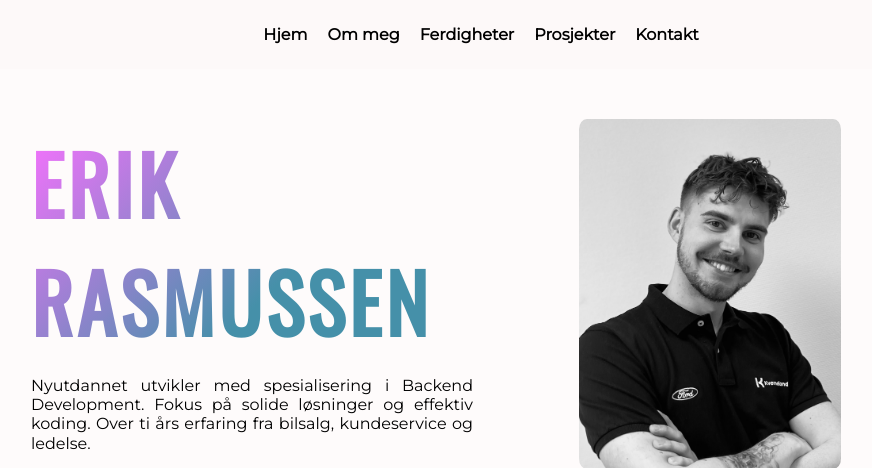
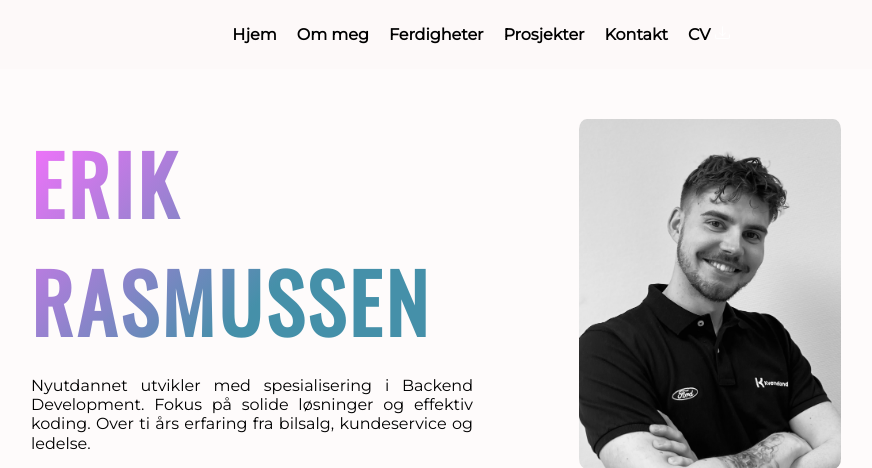
Before and after one commit to rasme95/NETTSIDE-PROTFOLIO, a Node server app: page / in a window 1280 px wide. Shown: the top 468 px of the page, without its empty margins (159-1031 px from the left). Run offline with Node 20, Linux system fonts and the light colour scheme; some libraries are stand-ins or nearby versions.

Commit message:
added CV-download

```diff
--- a/public/stylesheets/style.css
+++ b/public/stylesheets/style.css
@@ -805,3 +805,10 @@ footer{
 button-outline {
     margin-top: 5px;
 }
+
+.cv-download
+{
+    filter:invert();
+    width: auto;
+    height: 15px;
+}
--- a/views/partials/navbar.ejs
+++ b/views/partials/navbar.ejs
@@ -10,6 +10,7 @@
             <li><a href="/ferdigheter">Ferdigheter</a></li>
             <li><a href="/prosjekter">Prosjekter</a></li>
             <li><a href="/kontakt">Kontakt</a></li>
+            <li><a href="./../../../assets/CV/Erik Rasmussen CV 2024.pdf"  download="Erik Rasmussen CV 2024.pdf">CV <img class="cv-download" src="./../../images/download.svg" alt="cv-download"></a></li>
         </ul>
     </nav>
 </section>
```
Also changed, not shown: public/images/download.svg (added), 1 other file.
